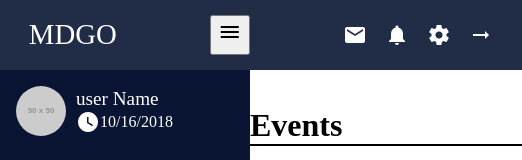
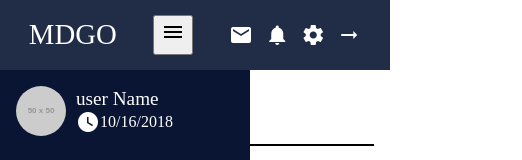
Before and after one commit to taljacobson/mdgo-test, an Angular app: page /home in a window 390 px wide. Shown: the top 160 px of the page, 522 px wide, since content can reach past the window. Built offline with nearby package versions, Linux system fonts and the light colour scheme; no server answers; what @agm/core would draw is missing.

Commit message:
add sideMenuOpen state behaviorSubject and toggle

```diff
--- a/src/app/app.component.html
+++ b/src/app/app.component.html
@@ -1,5 +1,5 @@
-<div class="appContainer">
-  <app-header-bar></app-header-bar>
+<div class="appContainer" [ngClass]="(sideMenuOpen | async) ? 'side-menu-open' : 'side-menu-closed' ">
+  <app-header-bar (menuToggle)="toggleSideMenu()"></app-header-bar>
   <app-side-menu></app-side-menu>
   <main>
     <router-outlet></router-outlet>
--- a/src/app/app.component.scss
+++ b/src/app/app.component.scss
@@ -2,23 +2,50 @@
   --side-menu-width: 250px;
   --main-layout-grid: "header header"
                       "menu main";
+  --header-bar-height: 70px;
   display: grid;
   min-height: 100vh;
   grid-template-columns: var(--side-menu-width) 8fr;
-  grid-template-rows: 70px auto;
+  grid-template-rows: var(--header-bar-height, 70px) auto;
   grid-template-areas: var(--main-layout-grid, "header" "main");
+  &.side-menu {
+    &-closed {
+      // --side-menu-width: 0px;
+      --main-layout-grid: "header header" "main main";
+      app-side-menu {
+        transform: translateX(calc(-1 * var(--side-menu-width)));
+        transition: transform 300ms ease-out, opacity 300ms ease-out;
+        opacity: 0;
+        position: fixed;
+        top: var(--header-bar-height);
+        bottom: 0;
+        will-change: transform, opacity;
+      }
+    }
+    &-open {
+      app-side-menu {
+        transform: translateX(0px);
+        transition:  transform 300ms ease-out, opacity 300ms ease-out;
+        opacity: 1;
+        will-change: transform, opacity;
+      }
+
+    }
+  }
 }
 
 app-header-bar {
   grid-area: header;
   color: var(--app-color-secondary-contrast);
   background: var(--app-color-secondary);
+  z-index: 2;
 }
 
 app-side-menu {
   grid-area: menu;
   background: var(--app-color-primary);
   color: var(--app-color-primary-contrast);
+  z-index: 1;
 }
 
 main {
@@ -26,4 +53,27 @@ main {
   margin: 1em auto;
   width: 100%;
   grid-area: main;
+  padding: 0 1em;
 }
+
+@media (max-width: 850px) {
+  .appContainer {
+    --main-layout-grid: "header header" "main main";
+  }
+  app-side-menu {
+    position: fixed;
+    bottom: 0;
+    top: 0;
+    left: 0;
+    width: var(--side-menu-width );
+    padding-top: var(--header-bar-height, 70px);
+  }
+
+  app-header-bar {
+    position: fixed;
+    height: var(--header-bar-height);
+    left: 0;
+    right: 0;
+    top: 0;
+  }
+}
--- a/src/app/app.component.ts
+++ b/src/app/app.component.ts
@@ -1,10 +1,22 @@
-import { Component } from '@angular/core';
+import { Component, OnInit } from '@angular/core';
+import { AccidentService } from './accident.service';
+import { BehaviorSubject } from 'rxjs';
 
 @Component({
   selector: 'app-root',
   templateUrl: './app.component.html',
-  styleUrls: ['./app.component.scss']
+  styleUrls: ['./app.component.scss'],
 })
-export class AppComponent {
+export class AppComponent implements OnInit {
   title = 'mdgo-test';
+  sideMenuOpen = new BehaviorSubject<boolean>(true);
+  constructor(private accidentSrv: AccidentService) {}
+
+  ngOnInit() {
+    this.accidentSrv.initAcidents();
+  }
+
+  public toggleSideMenu() {
+    this.sideMenuOpen.next(!this.sideMenuOpen.value);
+  }
 }
```
